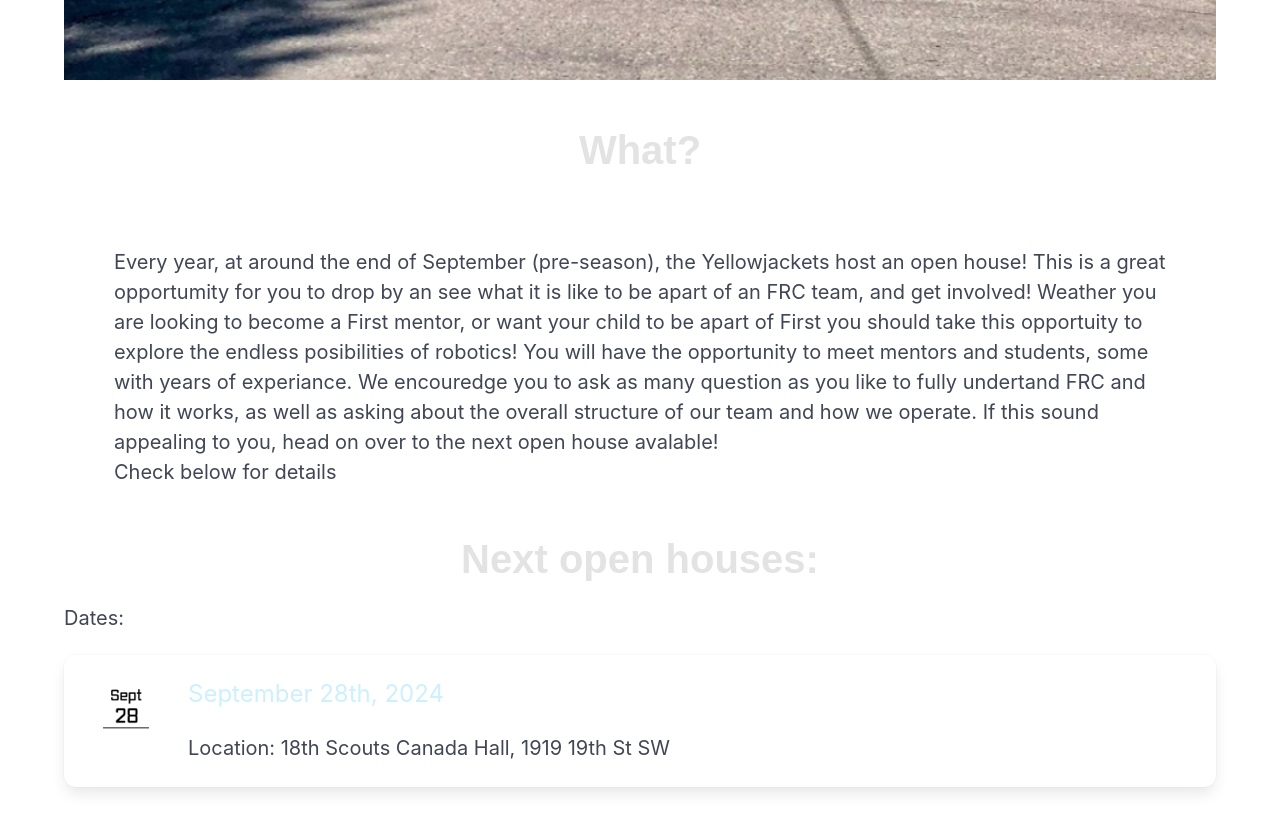
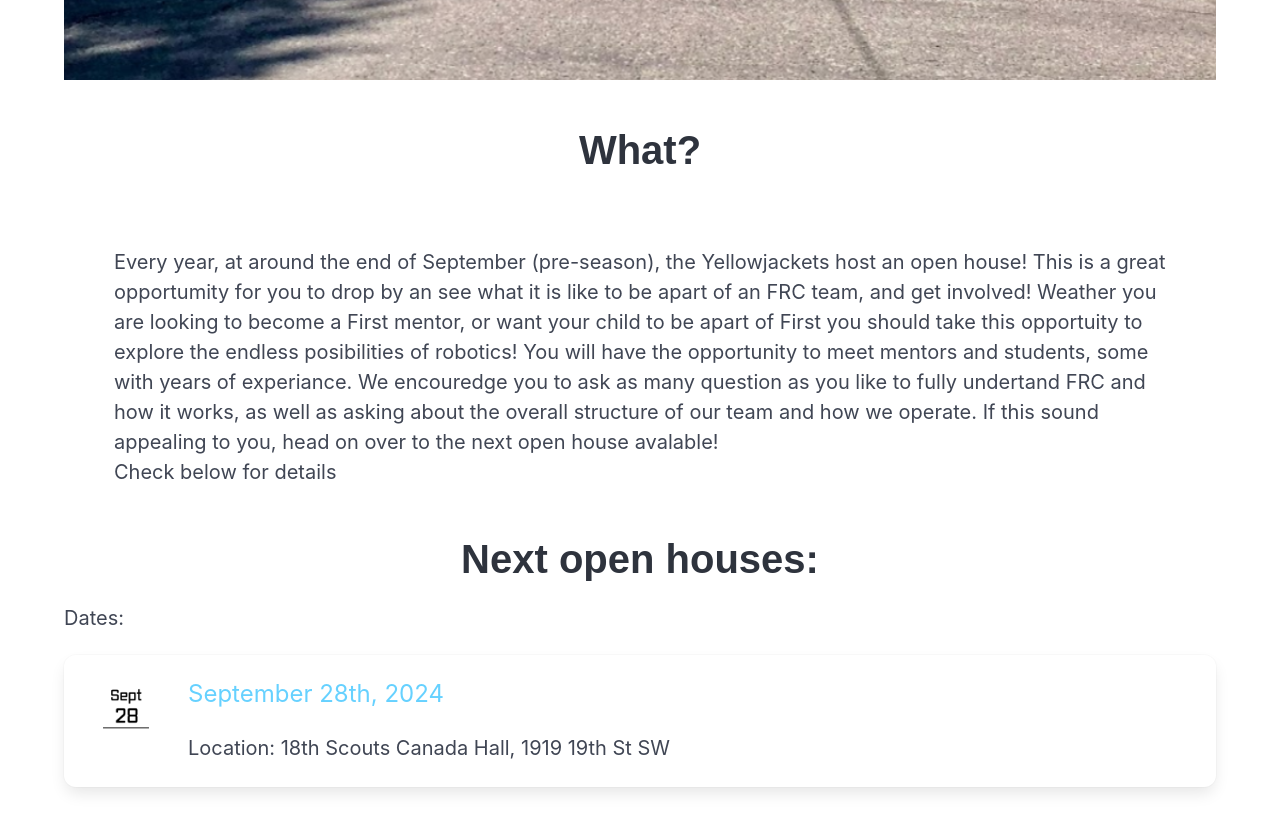
Before and after one commit to TheHiveFIRST/TheHiveWebsite, a React (Create React App) app in the folder frontend/: page /openhouse in a window 1280 px wide. Shown: the part 820-1652 px from the top of the page. Built offline with nearby package versions, Linux system fonts and the light colour scheme; a web font is replaced by a local one.

Commit message:
Open Houses support Light Mode

```diff
--- a/frontend/src/components/OpenHouse.js
+++ b/frontend/src/components/OpenHouse.js
@@ -14,7 +14,7 @@ function OpenHouse() {
           <span className='house'>House</span>
         </h1>
       </section>
-      <h1 className='title mt-6'>What?</h1>
+      <h1 className={localStorage.getItem('theme') === 'dark' ? 'title mt-6' : 'title mt-6 has-text-grey-darker'}>What?</h1>
       <section id='what' className='what-section'>
         <div>
             <h1 className='is-size-5'>
@@ -22,7 +22,7 @@ function OpenHouse() {
             </h1>
         </div>
       </section>
-      <h1 className='title'>Next open houses:</h1>
+      <h1 className={localStorage.getItem('theme') === 'dark' ? 'title' : 'title has-text-grey-darker'}>Next open houses:</h1>
       <section id='dates' className='dates-section'>
         <span className='subtitle'>Dates:</span>
         <br /><br />
@@ -38,7 +38,7 @@ function OpenHouse() {
                 </figure>
             </div>
             <div className="card-content pl-0">
-            <p className="subtitle is-size-4 has-text-info-light" style={{ marginTop: '0px' }}>
+            <p className={localStorage.getItem('theme') === 'dark' ? "subtitle is-size-4 has-text-info-light" : "subtitle is-size-4 has-text-info"} style={{ marginTop: '0px' }}>
                 <p>September 28th, 2024</p>
             </p>
             <p className='is-size-5'>Location: 18th Scouts Canada Hall, 1919 19th St SW</p>
```
